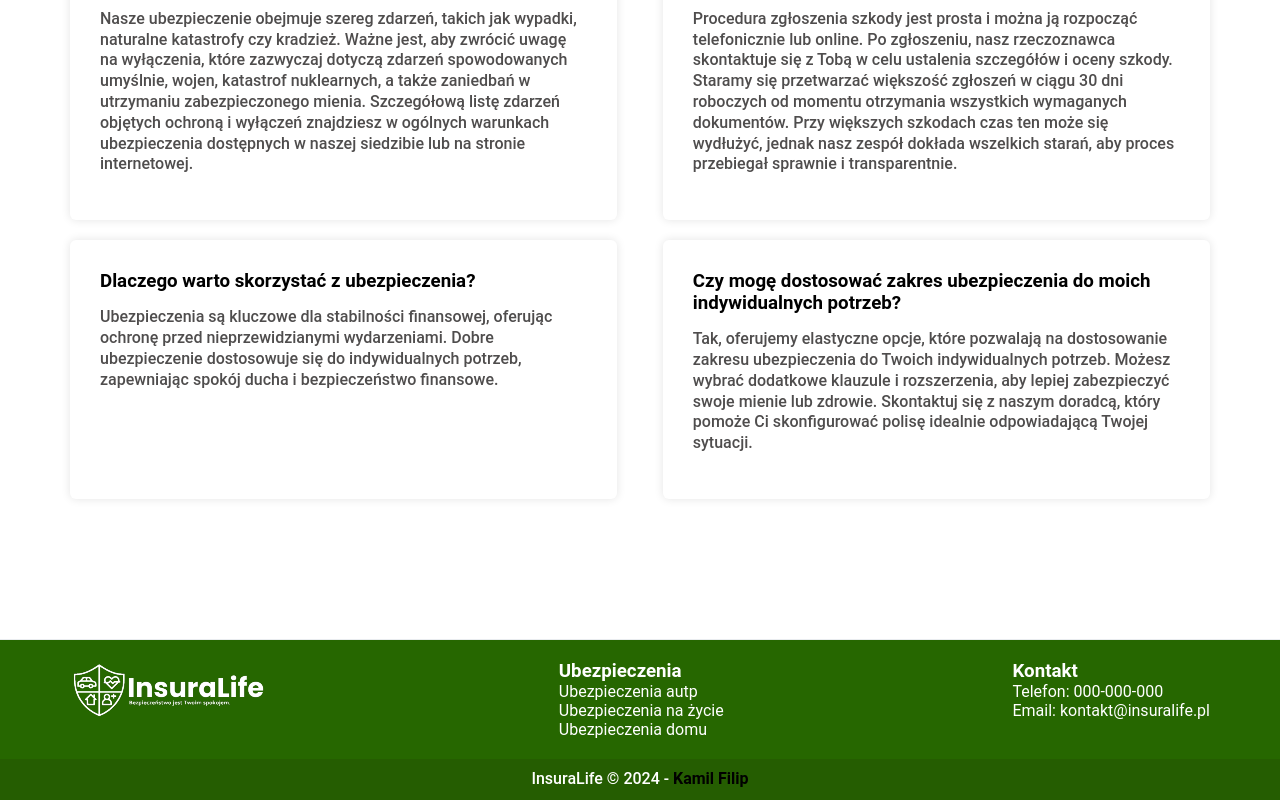
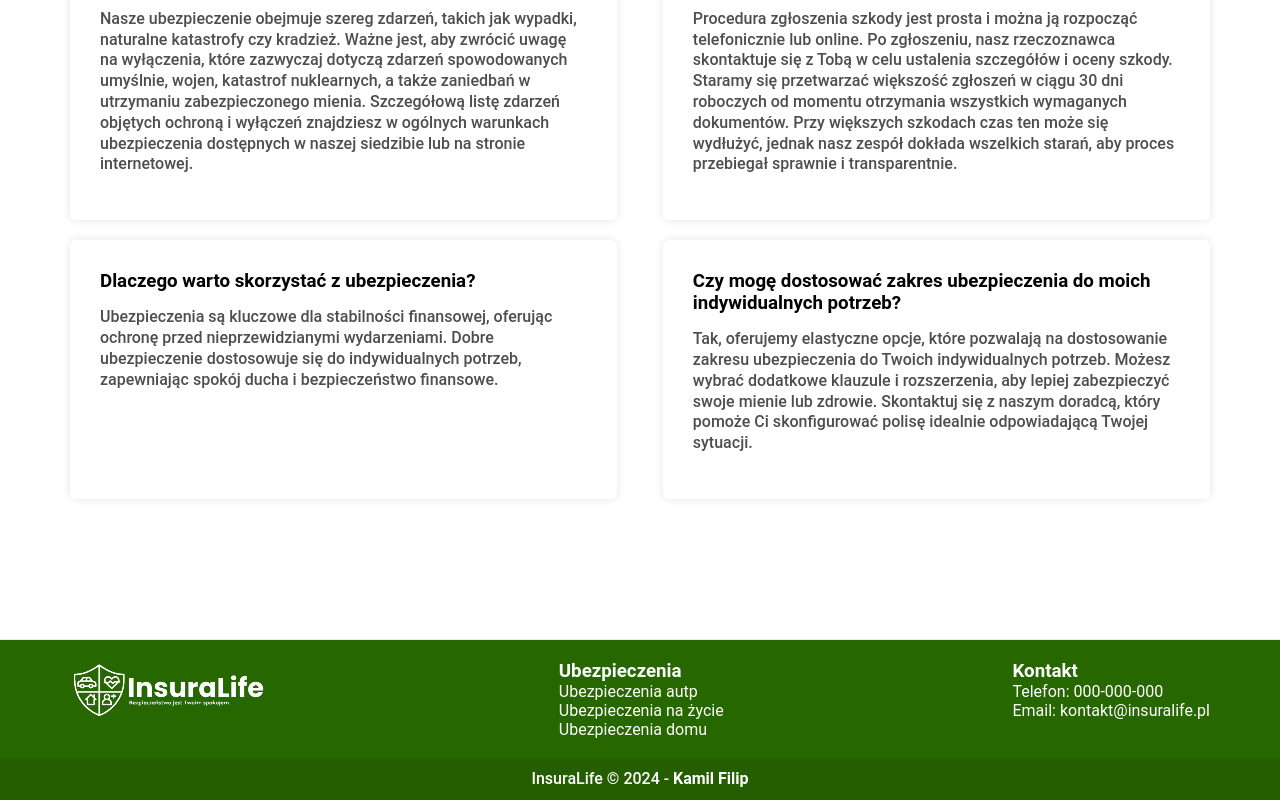
Before and after one commit to KamilFil/insurance-site, a Next.js app: page / in a window 1280 px wide. Shown: the part 2457-3257 px from the top of the page. Built offline with nearby package versions, Linux system fonts and the light colour scheme.

Commit message:
White color link copyrtight for desktop

```diff
--- a/src/ui/organisms/Footer/Footer.css
+++ b/src/ui/organisms/Footer/Footer.css
@@ -29,6 +29,10 @@
     background-color: #255d01;
     text-align: center;
     color: #ffffff;
+}
+
+footer a {
+    color: white;
 }
 
 @media (max-width: 768px) {
```
